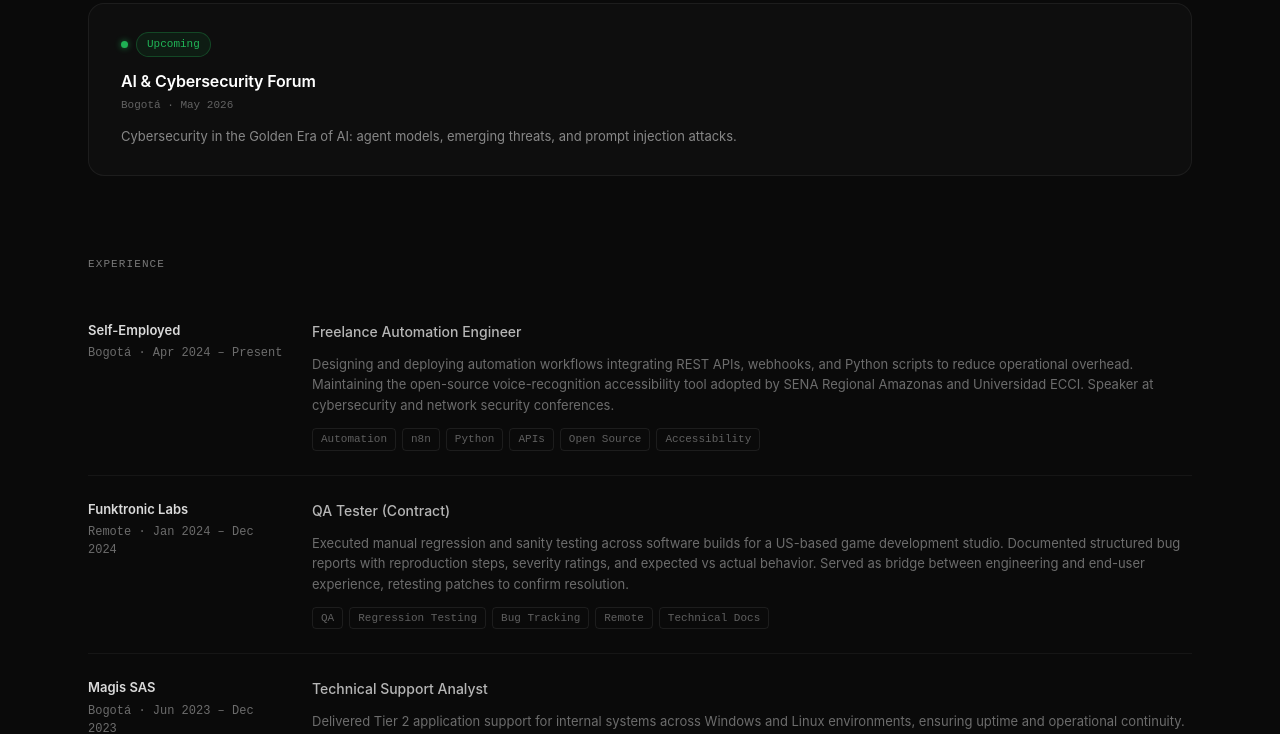
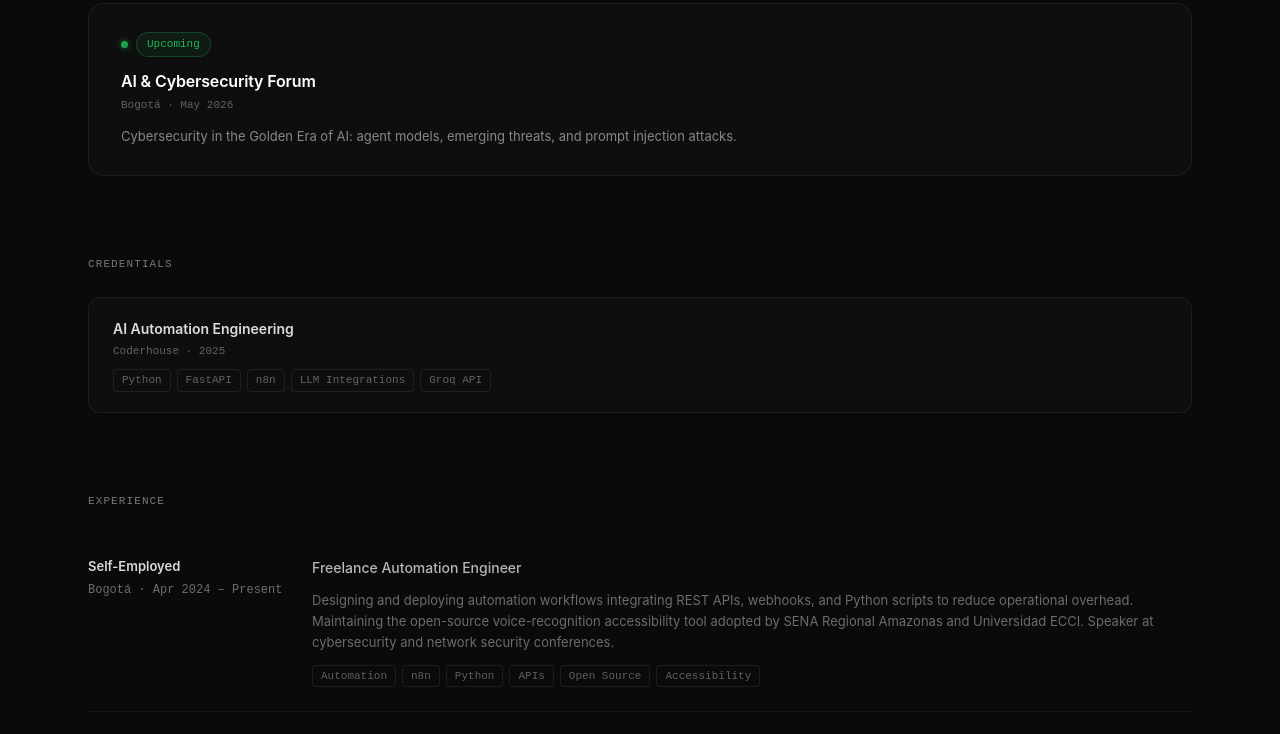
Before and after one commit to lualducor/lucholabs-site, a React (Vite) app: page / in a window 1280 px wide. Shown: the part 1960-2694 px from the top of the page. Built offline with nearby package versions, Linux system fonts and the light colour scheme.

Commit message:
feat(components): add CertificatesSection for Coderhouse AI Automation cert

```diff
--- a/src/App.tsx
+++ b/src/App.tsx
@@ -3,6 +3,7 @@ import Nav from './components/Nav'
 import BentoGrid from './components/BentoGrid'
 import ThesisSection from './components/ThesisSection'
 import SpeakingSection from './components/SpeakingSection'
+import CertificatesSection from './components/CertificatesSection'
 import ExperienceSection from './components/ExperienceSection'
 import ProjectsSection from './components/ProjectsSection'
 import ContactSection from './components/ContactSection'
@@ -24,6 +25,7 @@ export default function App() {
         <BentoGrid />
         <ThesisSection />
         <SpeakingSection />
+        <CertificatesSection />
         <ExperienceSection />
         <ProjectsSection />
         <ContactSection />
--- /dev/null
+++ b/src/components/CertificatesSection.tsx
@@ -0,0 +1,75 @@
+import { certificates } from '../data/resume'
+
+export default function CertificatesSection() {
+  return (
+    <section aria-label="Credentials" style={{ marginBottom: '80px' }}>
+      <h2 style={{
+        fontFamily: 'ui-monospace, monospace', fontSize: '11px',
+        color: 'rgba(255,255,255,0.45)', textTransform: 'uppercase',
+        letterSpacing: '0.1em', fontWeight: 'normal', margin: '0 0 24px 0',
+      }}>
+        Credentials
+      </h2>
+
+      <div style={{ display: 'flex', flexDirection: 'column', gap: '12px' }}>
+        {certificates.map(cert => (
+          <div
+            key={cert.title}
+            style={{
+              display: 'flex', flexWrap: 'wrap', alignItems: 'flex-start',
+              justifyContent: 'space-between', gap: '16px',
+              padding: '20px 24px',
+              borderRadius: '12px',
+              border: '1px solid rgba(255,255,255,0.06)',
+              backgroundColor: 'rgba(255,255,255,0.02)',
+            }}
+          >
+            <div style={{ display: 'flex', flexDirection: 'column', gap: '10px', flex: 1, minWidth: '200px' }}>
+              <div>
+                <p style={{ fontSize: '14px', fontWeight: 600, color: 'rgba(255,255,255,0.85)', margin: '0 0 4px 0' }}>
+                  {cert.title}
+                </p>
+                <p style={{
+                  fontFamily: 'ui-monospace, monospace', fontSize: '11px',
+                  color: 'rgba(255,255,255,0.35)', margin: 0,
+                }}>
+                  {cert.issuer} · {cert.date}
+                </p>
+              </div>
+              <div style={{ display: 'flex', flexWrap: 'wrap', gap: '6px' }}>
+                {cert.topics.map(t => (
+                  <span key={t} translate="no" style={{
+                    fontSize: '11px', fontFamily: 'ui-monospace, monospace',
+                    padding: '2px 8px', borderRadius: '4px',
+                    border: '1px solid rgba(255,255,255,0.08)',
+                    color: 'rgba(255,255,255,0.35)',
+                  }}>
+                    {t}
+                  </span>
+                ))}
+              </div>
+            </div>
+
+            {cert.credentialUrl !== undefined && (
+              <a
+                href={cert.credentialUrl}
+                target="_blank"
+                rel="noopener noreferrer"
+                style={{
+                  fontSize: '12px', fontFamily: 'ui-monospace, monospace',
+                  color: 'rgba(255,255,255,0.5)', textDecoration: 'none',
+                  alignSelf: 'center', whiteSpace: 'nowrap',
+                  padding: '6px 14px',
+                  border: '1px solid rgba(255,255,255,0.1)',
+                  borderRadius: '8px',
+                }}
+              >
+                View Credential →
+              </a>
+            )}
+          </div>
+        ))}
+      </div>
+    </section>
+  )
+}
```
